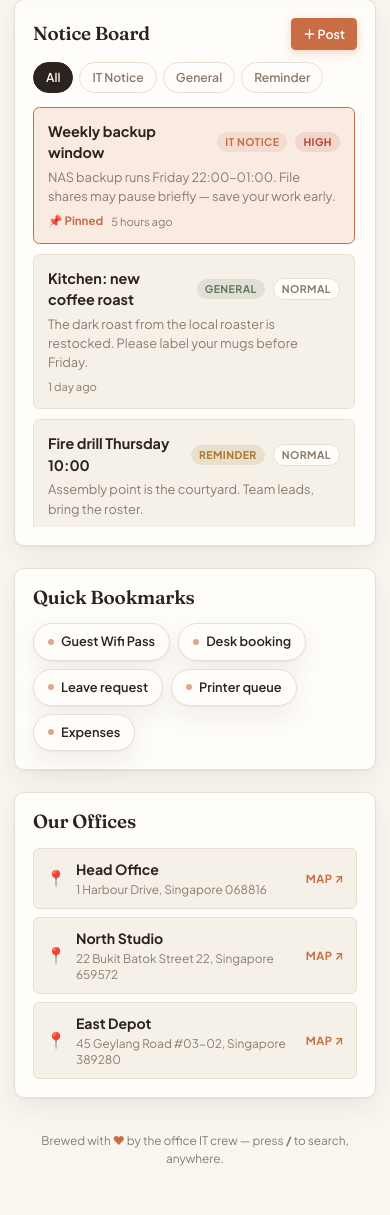
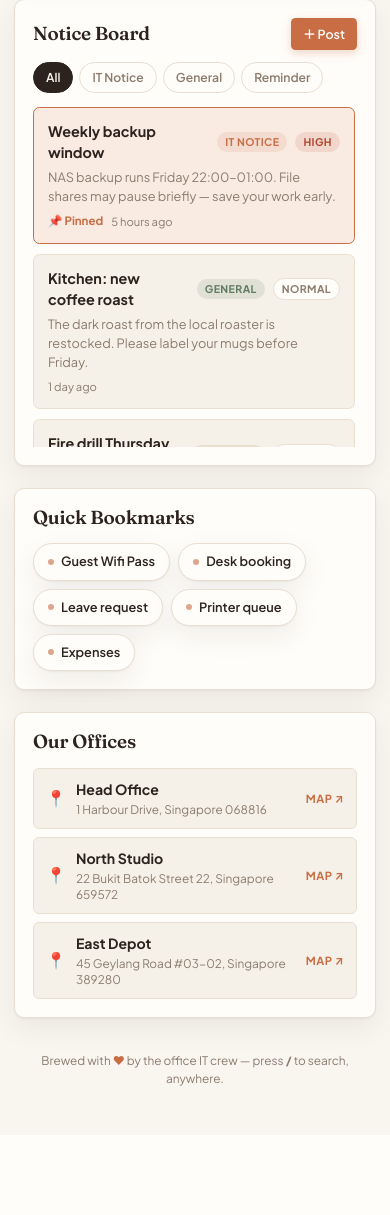
Before and after one commit to mirulaan/BitmapLandingPage, a Laravel app: page / in a window 390 px wide. Shown: the part 1143-2358 px from the top of the page. After the commit the page ends 2229 px from the top, so only its background shows below. Run offline with Laravel 12, Linux system fonts and the light colour scheme; data comes from the database, SQL or seed files in the repository; data that the repository does not hold is empty; style sheets or scripts are compiled from the project's sources.

Commit message:
Align the notice board with the left column; fix portrait height
Two-column layout: the grid now uses align-items:stretch and the notice panel is a flex column whose list has height:0 and flex:1 1 0. That keeps the list out of the panel's intrinsic height, so the board stretches to match the left column instead of deciding its own size. The bottom of the board now sits exactly level with the bottom of Our Offices, measured identical at 1366x768, 1440x900 and 1920x1294.

Single column (portrait/narrow): the board no longer stretches, and the list is a fixed 340px window, which is roughly three notices at the measured average card height of 103px plus gaps. It scrolls internally. Replaces the previous 420px.

Verified at 1366x768, 1440x900, 1920x1294, 700x900 and 390x844; prototype kept in sync.

```diff
--- a/resources/css/app.css
+++ b/resources/css/app.css
@@ -225,7 +225,7 @@ body.bg-bokeh #bg-bokeh { opacity: 1; }
 .search-count:empty { display: none; }
 
 /* ---------- Main grid ---------- */
-.main-grid { display: grid; grid-template-columns: minmax(0, 1fr) clamp(372px, 42vw, 560px); gap: 22px; margin-top: 16px; align-items: start; }
+.main-grid { display: grid; grid-template-columns: minmax(0, 1fr) clamp(372px, 42vw, 560px); gap: 22px; margin-top: 16px; align-items: stretch; }
 /* Left column stacks the launcher, bookmarks and offices so the notice board has a tall column to sit beside. */
 .col-main { display: flex; flex-direction: column; gap: 22px; min-width: 0; }
 .section-head { display: flex; align-items: baseline; justify-content: space-between; gap: 10px; margin: 0 2px 12px; }
@@ -269,7 +269,7 @@ body.bg-bokeh #bg-bokeh { opacity: 1; }
   background: var(--card); border: 1px solid var(--border); border-radius: 10px;
   box-shadow: var(--shadow); padding: 18px;
 }
-.notice-panel { position: sticky; top: 18px; }
+.notice-panel { position: sticky; top: 18px; display: flex; flex-direction: column; }
 .notice-head { display: flex; align-items: center; justify-content: space-between; gap: 10px; margin-bottom: 12px; }
 .notice-head h2 { font-size: 1.18rem; }
 .cat-tabs { display: flex; gap: 6px; flex-wrap: wrap; margin-bottom: 14px; }
@@ -283,8 +283,9 @@ body.bg-bokeh #bg-bokeh { opacity: 1; }
 /* The scrollbar is hidden permanently; the list still scrolls by wheel, touch and keyboard. */
 .notices-list {
   display: flex; flex-direction: column; gap: 10px;
-  /* Viewport-aware so the whole board fits the screen instead of running off the bottom. */
-  max-height: clamp(280px, calc(100vh - 300px), 620px);
+  /* height: 0 keeps the list out of the panel's intrinsic height, so the board
+     stretches to match the left column instead of deciding its own height. */
+  flex: 1 1 0; height: 0; min-height: 0;
   overflow-y: auto; padding-right: 2px;
   scrollbar-width: none;
 }
@@ -546,7 +547,8 @@ body.is-navigating { cursor: progress; }
   .col-main > section { order: 2; }
   .col-main > section:first-child { order: 0; }
   .notice-panel { position: static; order: 1; }
-  .notices-list { max-height: 420px; }
+  /* Single column: a fixed, comfortable window on roughly three notices. */
+  .notices-list { flex: 0 0 auto; height: auto; max-height: 340px; }
 }
 @media (max-width: 720px) {
   .clock-block { margin-left: 0; text-align: left; }
```
Also changed, not shown: index.html (+4 -4 lines).
